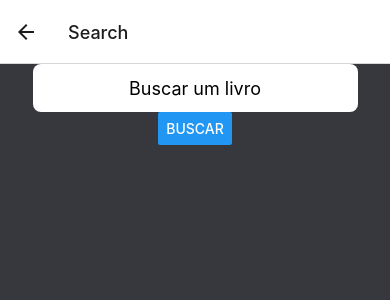
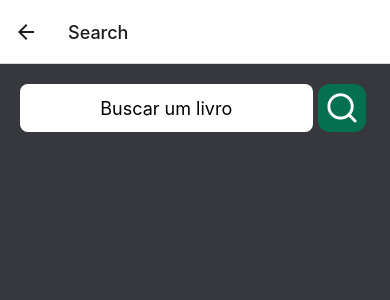
Before and after one commit to thalysonalves/BibliotechApp, a React Native app: screen /Search in a window 390 px wide. Shown: the top 300 px of the page. Built offline with nearby package versions, Linux system fonts and the light colour scheme.

Commit message:
some little adjust

```diff
--- a/src/screens/Home/index.tsx
+++ b/src/screens/Home/index.tsx
@@ -1,8 +1,10 @@
-import React, { useState } from "react";
+import React, { useEffect, useState } from "react";
 import { View, Text, Image, TextInput, StatusBar, Pressable } from "react-native";
 import Icon from 'react-native-vector-icons/Feather';
 import { useNavigation, NavigationProp } from '@react-navigation/native';
 import { RootStackParamList } from '../../routes/routes';
+import { Card } from "../../components/Card";
+import { api } from "../../services/axiosConfig";
 
 
 type HomeScreenNavigationProp = NavigationProp<RootStackParamList, 'Home'>;
@@ -10,6 +12,21 @@ type HomeScreenNavigationProp = NavigationProp<RootStackParamList, 'Home'>;
 
 export const Home = () => {
   const navigation = useNavigation<HomeScreenNavigationProp>();
+  const [books, setBooks] = useState<any[]>([])
+
+  const fetchBooks = async () => {
+    try {
+      const { data } = await api.get('/book')
+
+      setBooks(data)
+    } catch (error) {
+      console.error(error)
+    }
+  }
+
+  useEffect(() => {
+    fetchBooks()
+  }, []);
 
   return (
     <View
@@ -41,6 +58,12 @@ export const Home = () => {
           >
             Mais lidos do mês
           </Text>
+
+          {books.map(item => (
+            <View key={item.id}>
+              <Text>{item.name}</Text>
+            </View>
+          ))}
         </View>
       </View>
     </View>
--- a/src/screens/Search/index.tsx
+++ b/src/screens/Search/index.tsx
@@ -1,9 +1,10 @@
-import { View, Text, TextInput, Button } from "react-native";
-import { searchBooks } from "../Login/googleBooks";
+import { View, Text, TextInput, Button, Pressable } from "react-native";
+import { searchBooks } from "../../services/googleBooks";
 import { useState } from "react";
 import { Card } from "../../components/Card";
 import { useNavigation, NavigationProp } from '@react-navigation/native';
 import { RootStackParamList } from '../../routes/routes';
+import Icon from "react-native-vector-icons/Feather";
 
 type SearchScreenNavigationProp = NavigationProp<RootStackParamList, 'Search'>;
 
@@ -28,20 +29,22 @@ export const Search = () => {
 
   return (
     <View
-      className="flex-1 items-center bg-dark"
+      className="flex-1 bg-dark"
     >
       <TextInput
-          className="w-10/12 h-12 bg-white text-center text-lg text-black rounded-lg"
+          className="w-9/12 h-12 bg-white text-center text-lg text-black m-5 rounded-lg"
           placeholder='Buscar um livro'
           placeholderTextColor="#000000"
           onChangeText={setQuery}
           value={query}
         >
         </TextInput>
-        <Button
-          title="Buscar"
+        <Pressable
+          className="justify-center items-center absolute right-6 mt-5 w-12 h-12 bg-tgreen rounded-xl"
           onPress={handleSearch}
-        />
+        >
+          <Icon name="search" size={35} color={'#ffffff'} />
+        </Pressable>
         {error && <Text className="text-red-500">{error}</Text>}
           {books.length > 0 && books[0] && books[0].volumeInfo && (
             <Card
--- /dev/null
+++ b/src/services/axiosConfig.ts
@@ -0,0 +1,8 @@
+import axios from "axios";
+
+export const api = axios.create({
+  baseURL: 'http://192.168.0.107:5000',
+  headers: {
+    Authorization: 'Bearer {token}'
+  }
+})
--- a/src/screens/Login/googleBooks.ts
+++ b/src/services/googleBooks.ts
@@ -1,5 +1,5 @@
 import axios from 'axios';
-import { GOOGLE_BOOKS_URL, API_KEY } from '../../services/APIconfig';
+import { GOOGLE_BOOKS_URL, API_KEY } from './APIconfig';
 
 export const searchBooks = async (query: string) => {
   try {
```
Also changed, not shown: 1 other file (tests, documents, lock files or other folders).
